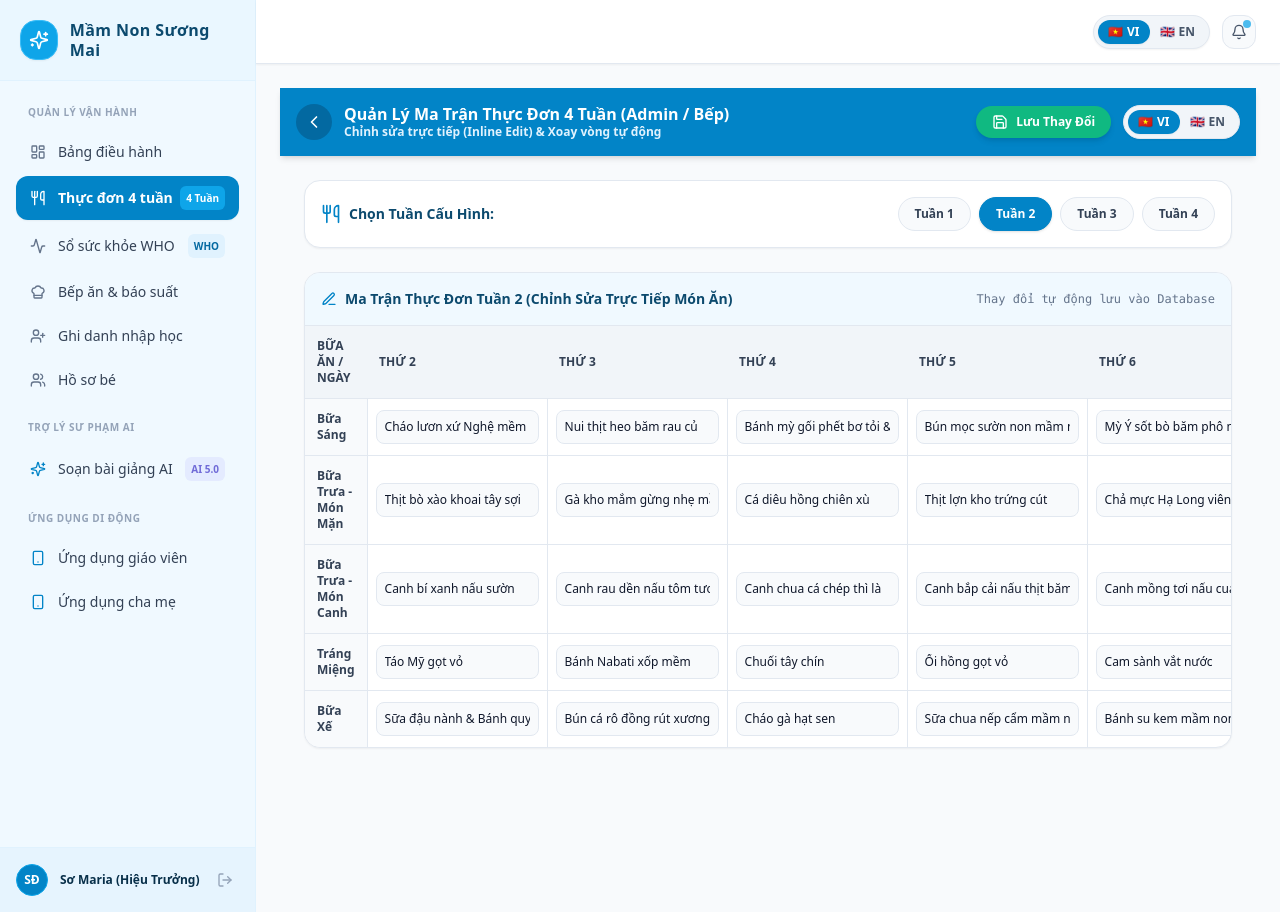
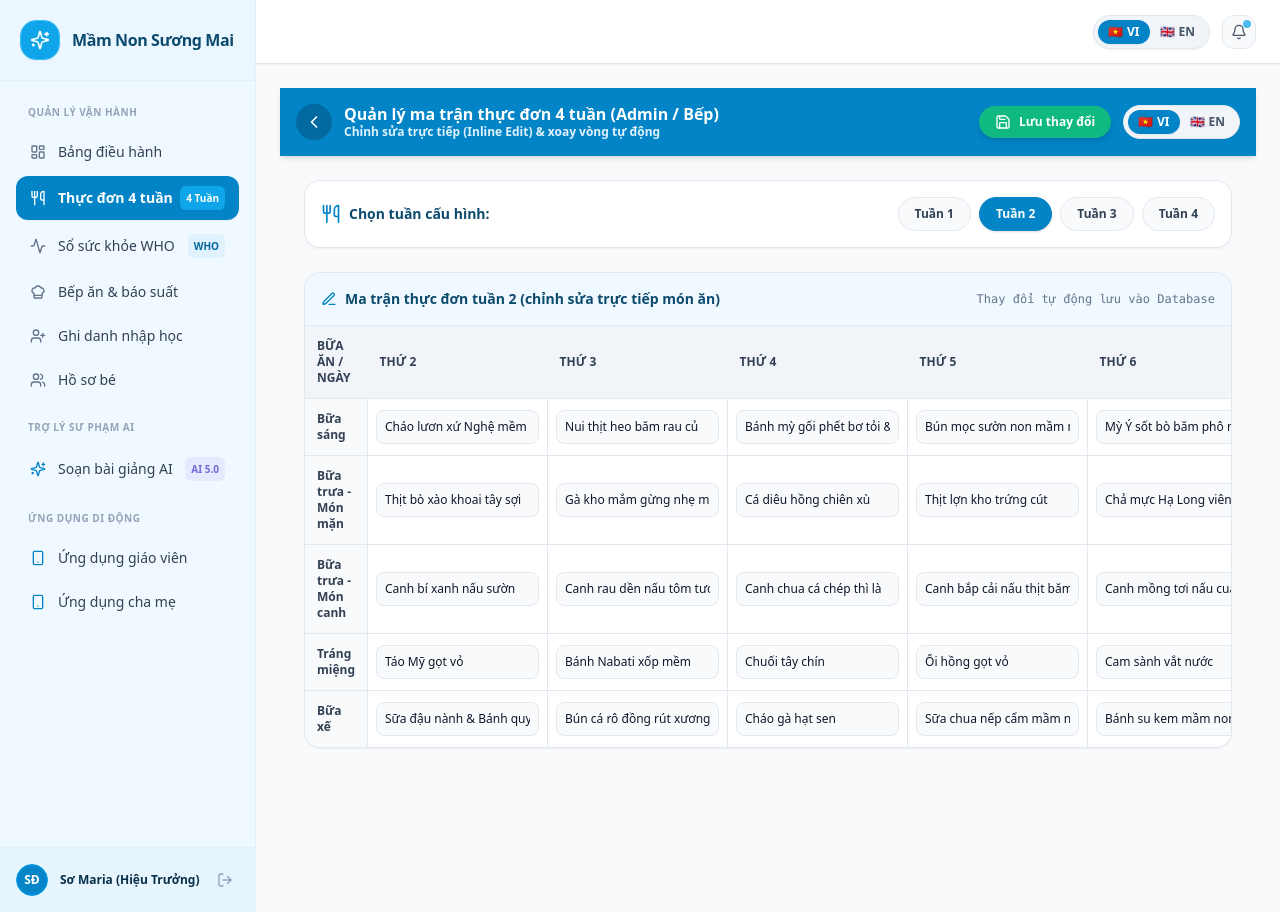
Before and after one commit to hejc108/preschool, a Next.js app: page /admin/menu in a window 1280 px wide. Built offline with nearby package versions, Linux system fonts and the light colour scheme.

Commit message:
fix(ui): fix school name word wrapping (rớt từ) on sidebar and enforce Sentence case standards across admin headers, labels, captions, and buttons

```diff
--- a/src/app/admin/ai-lessons/page.tsx
+++ b/src/app/admin/ai-lessons/page.tsx
@@ -97,7 +97,7 @@ export default function AdminAILessonsPage() {
             <ChevronLeft className="w-5 h-5" />
           </Link>
           <div>
-            <h1 className="font-bold text-white text-base leading-tight">Pipeline AI Tạo Bài Giảng Đa Phương Tiện (Cost: 0 VNĐ)</h1>
+            <h1 className="font-bold text-white text-base leading-tight">Pipeline AI tạo bài giảng đa phương tiện (Cost: 0 VNĐ)</h1>
             <p className="text-xs text-sky-100 font-semibold">Gemini 1.5 Flash + Pollinations Flux.1 Cartoon + Slide PowerPoint (.pptx)</p>
           </div>
         </div>
@@ -111,7 +111,7 @@ export default function AdminAILessonsPage() {
           <div className="flex items-center justify-between border-b border-slate-100 pb-3">
             <h2 className="font-bold text-sky-900 text-sm flex items-center gap-2">
               <Sparkles className="w-5 h-5 text-sky-600" />
-              <span>Tiêu Chí Tạo Bài Giảng AI Theo Khung Chương Trình</span>
+              <span>Tiêu chí tạo bài giảng AI theo khung chương trình</span>
             </h2>
             <span className="text-emerald-700 bg-emerald-50 px-3 py-1 rounded-pill border border-emerald-200 font-bold text-[11px]">
               ★ Chi phí: 0 VNĐ (Gemini Flash + Pollinations API)
@@ -120,7 +120,7 @@ export default function AdminAILessonsPage() {
 
           <form onSubmit={handleGenerate} className="grid grid-cols-1 sm:grid-cols-2 lg:grid-cols-3 gap-4">
             <div>
-              <label className="block font-bold text-slate-700 uppercase mb-1">Môn Học (*)</label>
+              <label className="block font-bold text-slate-700 uppercase mb-1">Môn học (*)</label>
               <select
                 value={subject}
                 onChange={(e) => setSubject(e.target.value as any)}
@@ -135,7 +135,7 @@ export default function AdminAILessonsPage() {
             </div>
 
             <div>
-              <label className="block font-bold text-slate-700 uppercase mb-1">Khối Lớp (*)</label>
+              <label className="block font-bold text-slate-700 uppercase mb-1">Khối lớp (*)</label>
               <select
                 value={gradeLevel}
                 onChange={(e) => setGradeLevel(e.target.value as any)}
--- a/src/app/admin/health/page.tsx
+++ b/src/app/admin/health/page.tsx
@@ -68,8 +68,8 @@ export default function AdminHealthPage() {
             <ChevronLeft className="w-5 h-5" />
           </Link>
           <div>
-            <h1 className="font-bold text-white text-base leading-tight">Nhập Liệu Sức Khỏe Định Kỳ Hàng Loạt (Y Tế / Giáo Viên)</h1>
-            <p className="text-xs text-sky-100 font-semibold">Tự động tính BMI & Xếp loại thể trạng chuẩn WHO</p>
+            <h1 className="font-bold text-white text-base leading-tight">Nhập liệu sức khỏe định kỳ hàng loạt (Y tế / Giáo viên)</h1>
+            <p className="text-xs text-sky-100 font-semibold">Tự động tính BMI & xếp loại thể trạng chuẩn WHO</p>
           </div>
         </div>
 
@@ -79,7 +79,7 @@ export default function AdminHealthPage() {
             className="flex items-center gap-2 bg-emerald-500 hover:bg-emerald-600 text-white px-4 py-2 rounded-pill font-bold text-xs shadow-md transition-all active:scale-95"
           >
             <Save className="w-4 h-4" />
-            <span>Lưu Sổ Sức Khỏe Lớp</span>
+            <span>Lưu sổ sức khỏe lớp</span>
           </button>
           <LanguageSwitcher />
         </div>
@@ -104,7 +104,7 @@ export default function AdminHealthPage() {
         {/* Filter Controls (Select Class & Term) */}
         <div className="bg-white border border-slate-200 rounded-convent p-4 shadow-sm grid grid-cols-1 sm:grid-cols-3 gap-4">
           <div>
-            <label className="block text-xs font-bold text-slate-700 uppercase mb-1">Chọn Lớp Học (*)</label>
+            <label className="block text-xs font-bold text-slate-700 uppercase mb-1">Chọn lớp học (*)</label>
             <select
               value={selectedClassId}
               onChange={(e) => setSelectedClassId(e.target.value)}
@@ -119,7 +119,7 @@ export default function AdminHealthPage() {
           </div>
 
           <div>
-            <label className="block text-xs font-bold text-slate-700 uppercase mb-1">Quý Kiểm Tra (*)</label>
+            <label className="block text-xs font-bold text-slate-700 uppercase mb-1">Quý kiểm tra (*)</label>
             <select
               value={selectedTerm}
               onChange={(e) => setSelectedTerm(e.target.value as HealthTerm)}
@@ -133,7 +133,7 @@ export default function AdminHealthPage() {
           </div>
 
           <div>
-            <label className="block text-xs font-bold text-slate-700 uppercase mb-1">Năm Học (*)</label>
+            <label className="block text-xs font-bold text-slate-700 uppercase mb-1">Năm học (*)</label>
             <input
               type="text"
               value={academicYear}
@@ -148,7 +148,7 @@ export default function AdminHealthPage() {
           <div className="p-4 bg-sky-50 border-b border-slate-200 flex items-center justify-between">
             <h2 className="font-bold text-sky-900 text-sm flex items-center gap-2">
               <Activity className="w-4 h-4 text-sky-600" />
-              <span>Danh Sách Nhập Số Đo Sức Khỏe - Lớp {INITIAL_CLASSES.find((c) => c.id === selectedClassId)?.name}</span>
+              <span>Danh sách nhập số đo sức khỏe - Lớp {INITIAL_CLASSES.find((c) => c.id === selectedClassId)?.name}</span>
             </h2>
             <span className="text-xs text-slate-500 font-mono">Dùng phím Tab để chuyển ô nhanh</span>
           </div>
@@ -158,13 +158,13 @@ export default function AdminHealthPage() {
               <thead className="bg-slate-100 text-slate-700 font-bold uppercase border-b border-slate-200">
                 <tr>
                   <th className="p-3 w-12 text-center">STT</th>
-                  <th className="p-3">Mã Học Sinh</th>
-                  <th className="p-3 min-w-[160px]">Họ và Tên Bé</th>
-                  <th className="p-3 min-w-[120px]">Cân Nặng (kg)</th>
-                  <th className="p-3 min-w-[120px]">Chiều Cao (cm)</th>
+                  <th className="p-3">Mã học sinh</th>
+                  <th className="p-3 min-w-[160px]">Họ và tên bé</th>
+                  <th className="p-3 min-w-[120px]">Cân nặng (kg)</th>
+                  <th className="p-3 min-w-[120px]">Chiều cao (cm)</th>
                   <th className="p-3 min-w-[100px]">BMI (Tự động)</th>
-                  <th className="p-3 min-w-[160px]">Xếp Loại Thể Trạng WHO</th>
-                  <th className="p-3 min-w-[200px]">Nhận Xét Y Tế Lâm Sàng</th>
+                  <th className="p-3 min-w-[160px]">Xếp loại thể trạng WHO</th>
+                  <th className="p-3 min-w-[200px]">Nhận xét y tế lâm sàng</th>
                 </tr>
               </thead>
               <tbody className="divide-y divide-slate-200 text-slate-800">
--- a/src/app/admin/layout.tsx
+++ b/src/app/admin/layout.tsx
@@ -33,11 +33,11 @@ export default function AdminLayout({ children }: { children: React.ReactNode })
       <aside className="w-full md:w-64 bg-sky-50 border-b md:border-b-0 md:border-r border-sky-100 text-slate-800 flex flex-col shrink-0 shadow-sm">
         {/* Brand Header */}
         <div className="p-5 border-b border-sky-100 flex items-center gap-3 bg-sky-100/40">
-          <div className="w-10 h-10 bg-sky-500 border border-sky-400 rounded-convent flex items-center justify-center text-white shadow-sm">
+          <div className="w-10 h-10 bg-sky-500 border border-sky-400 rounded-convent flex items-center justify-center text-white shadow-sm shrink-0">
             <Sparkles className="w-5 h-5" />
           </div>
-          <div>
-            <h1 className="font-bold text-sky-900 tracking-wide text-base leading-tight">{t('common.school_name')}</h1>
+          <div className="min-w-0 flex-1">
+            <h1 className="font-bold text-sky-900 tracking-tight text-base leading-tight whitespace-nowrap">{t('common.school_name')}</h1>
           </div>
         </div>
 
--- a/src/app/admin/menu/page.tsx
+++ b/src/app/admin/menu/page.tsx
@@ -24,11 +24,11 @@ export default function AdminMenuPage() {
   ];
 
   const mealCategories: { key: MealCategory; label: string }[] = [
-    { key: 'BREAKFAST', label: 'Bữa Sáng' },
-    { key: 'LUNCH_MAIN', label: 'Bữa Trưa - Món Mặn' },
-    { key: 'LUNCH_SOUP', label: 'Bữa Trưa - Món Canh' },
-    { key: 'DESSERT', label: 'Tráng Miệng' },
-    { key: 'AFTERNOON_SNACK', label: 'Bữa Xế' },
+    { key: 'BREAKFAST', label: 'Bữa sáng' },
+    { key: 'LUNCH_MAIN', label: 'Bữa trưa - Món mặn' },
+    { key: 'LUNCH_SOUP', label: 'Bữa trưa - Món canh' },
+    { key: 'DESSERT', label: 'Tráng miệng' },
+    { key: 'AFTERNOON_SNACK', label: 'Bữa xế' },
   ];
 
   // Inline Edit Handler
@@ -57,8 +57,8 @@ export default function AdminMenuPage() {
             <ChevronLeft className="w-5 h-5" />
           </Link>
           <div>
-            <h1 className="font-bold text-white text-base leading-tight">Quản Lý Ma Trận Thực Đơn 4 Tuần (Admin / Bếp)</h1>
-            <p className="text-xs text-sky-100 font-semibold">Chỉnh sửa trực tiếp (Inline Edit) & Xoay vòng tự động</p>
+            <h1 className="font-bold text-white text-base leading-tight">Quản lý ma trận thực đơn 4 tuần (Admin / Bếp)</h1>
+            <p className="text-xs text-sky-100 font-semibold">Chỉnh sửa trực tiếp (Inline Edit) & xoay vòng tự động</p>
           </div>
         </div>
 
@@ -68,7 +68,7 @@ export default function AdminMenuPage() {
             className="flex items-center gap-2 bg-emerald-500 hover:bg-emerald-600 text-white px-4 py-2 rounded-pill font-bold text-xs shadow-md transition-all active:scale-95"
           >
             <Save className="w-4 h-4" />
-            <span>Lưu Thay Đổi</span>
+            <span>Lưu thay đổi</span>
           </button>
           <LanguageSwitcher />
         </div>
@@ -87,7 +87,7 @@ export default function AdminMenuPage() {
         <div className="bg-white border border-slate-200 rounded-convent p-4 shadow-sm flex items-center justify-between">
           <div className="flex items-center gap-2">
             <Utensils className="w-5 h-5 text-sky-600" />
-            <span className="font-bold text-sky-900 text-sm">Chọn Tuần Cấu Hình:</span>
+            <span className="font-bold text-sky-900 text-sm">Chọn tuần cấu hình:</span>
           </div>
 
           <div className="flex gap-2">
@@ -112,7 +112,7 @@ export default function AdminMenuPage() {
           <div className="p-4 bg-sky-50 border-b border-slate-200 flex items-center justify-between">
             <h2 className="font-bold text-sky-900 text-sm flex items-center gap-2">
               <Edit3 className="w-4 h-4 text-sky-600" />
-              <span>Ma Trận Thực Đơn Tuần {selectedWeek} (Chỉnh Sửa Trực Tiếp Món Ăn)</span>
+              <span>Ma trận thực đơn tuần {selectedWeek} (chỉnh sửa trực tiếp món ăn)</span>
             </h2>
             <span className="text-xs text-slate-500 font-mono">Thay đổi tự động lưu vào Database</span>
           </div>
@@ -121,7 +121,7 @@ export default function AdminMenuPage() {
             <table className="w-full text-xs text-left">
               <thead className="bg-slate-100 text-slate-700 font-bold uppercase border-b border-slate-200">
                 <tr>
-                  <th className="p-3 w-40">Bữa Ăn / Ngày</th>
+                  <th className="p-3 w-40">Bữa ăn / Ngày</th>
                   {daysList.map((d) => (
                     <th key={d.key} className="p-3 min-w-[180px]">
                       {d.label}
```
